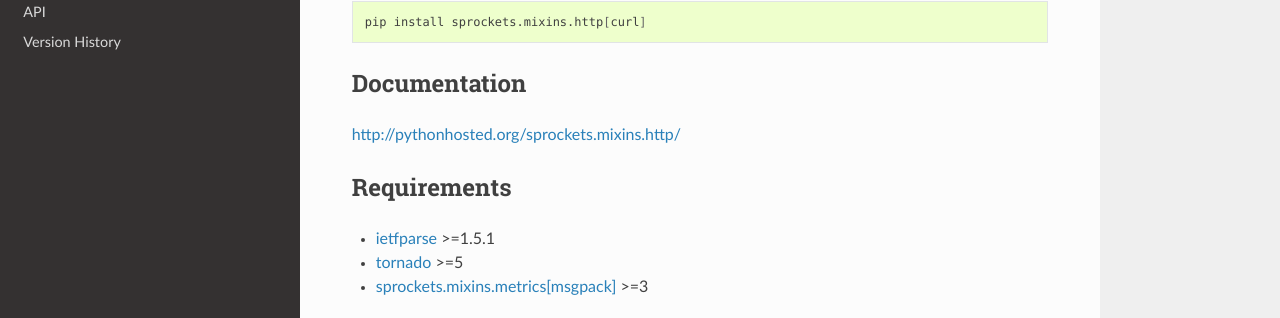
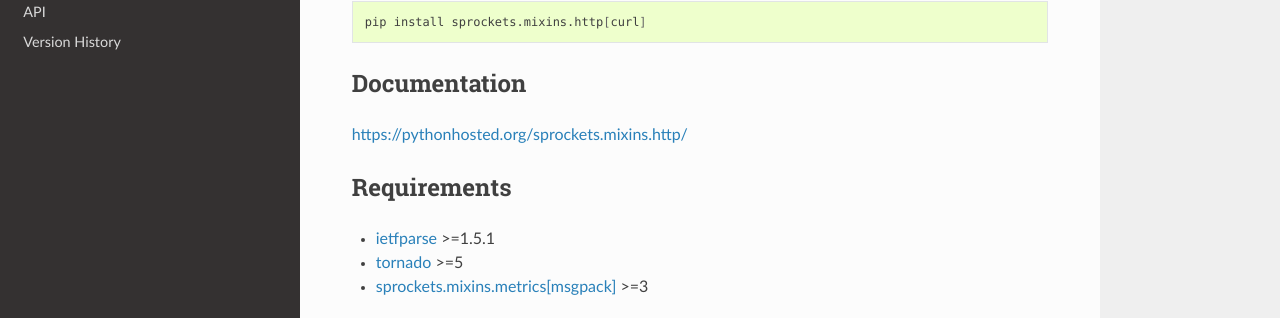
Before and after one commit to sprockets/sprockets.mixins.http, a Sphinx documentation site: the page built from docs/index.rst, in a window 1280 px wide and 900 px high, scrolled down 391 px. Shown: the part 133-451 px from the top of the window. Built offline with Sphinx 7.4.7 and the Read the Docs theme 2.0.0, drawn with Linux system fonts in a browser that asks for light colours; the version number is read from the project's files by our own code; some of the changed lines change nothing that is shown.

Commit message:
Use https

```diff
--- a/README.rst
+++ b/README.rst
@@ -1,6 +1,6 @@
 sprockets.mixins.http
 =====================
-HTTP Client Mixin for Tornado RequestHandlers. Automatically retries on errors, sleep when rate limited, and handles content encoding and decoding using `MsgPack <http://msgpack.org>`_ and JSON.
+HTTP Client Mixin for Tornado RequestHandlers. Automatically retries on errors, sleep when rate limited, and handles content encoding and decoding using `MsgPack <https://msgpack.org>`_ and JSON.
 
 |Version| |Travis| |CodeCov| |Docs|
 
@@ -15,7 +15,7 @@
    pip install sprockets.mixins.http
 
 If you would like to use `tornado.curl_httpclient.CurlAsyncHTTPClient`,
-you can install `pycurl <http://pycurl.io>`_ with:
+you can install `pycurl <https://pycurl.io>`_ with:
 
 .. code-block:: bash
 
@@ -23,12 +23,12 @@
 
 Documentation
 -------------
-http://pythonhosted.org/sprockets.mixins.http/
+https://pythonhosted.org/sprockets.mixins.http/
 
 Requirements
 ------------
-- `ietfparse <http://ietfparse.readthedocs.io>`_ >=1.5.1
-- `tornado <http://www.tornadoweb.org/>`_ >=5
+- `ietfparse <https://ietfparse.readthedocs.io>`_ >=1.5.1
+- `tornado <https://www.tornadoweb.org/>`_ >=5
 - `sprockets.mixins.metrics[msgpack] <https://sprocketsmixinsmetrics.readthedocs.io/>`_ >=3
 
 Example
@@ -96,13 +96,13 @@
 ``sprockets.mixins.http`` is released under the `3-Clause BSD license <https://github.com/sprockets/sprockets.mixins.http/blob/master/LICENSE>`_.
 
 .. |Version| image:: https://badge.fury.io/py/sprockets.mixins.http.svg?
-   :target: http://badge.fury.io/py/sprockets.mixins.http
+   :target: https://badge.fury.io/py/sprockets.mixins.http
 
 .. |Travis| image:: https://travis-ci.org/sprockets/sprockets.mixins.http.svg?branch=master
    :target: https://travis-ci.org/sprockets/sprockets.mixins.http
 
-.. |CodeCov| image:: http://codecov.io/github/sprockets/sprockets.mixins.http/coverage.svg?branch=master
+.. |CodeCov| image:: https://codecov.io/github/sprockets/sprockets.mixins.http/coverage.svg?branch=master
    :target: https://codecov.io/github/sprockets/sprockets.mixins.http?branch=master
 
 .. |Docs| image:: https://img.shields.io/badge/docs-pythonhosted-green.svg
-   :target: http://pythonhosted.org/sprockets.mixins.http/
+   :target: https://pythonhosted.org/sprockets.mixins.http/
--- a/docs/conf.py
+++ b/docs/conf.py
@@ -18,7 +18,7 @@
 html_theme_path = [sphinx_rtd_theme.get_html_theme_path()]
 intersphinx_mapping = {
     'python': ('https://docs.python.org/', None),
-    'tornado': ('http://www.tornadoweb.org/en/stable/', None),
+    'tornado': ('https://www.tornadoweb.org/en/stable/', None),
 }
 
 
```
